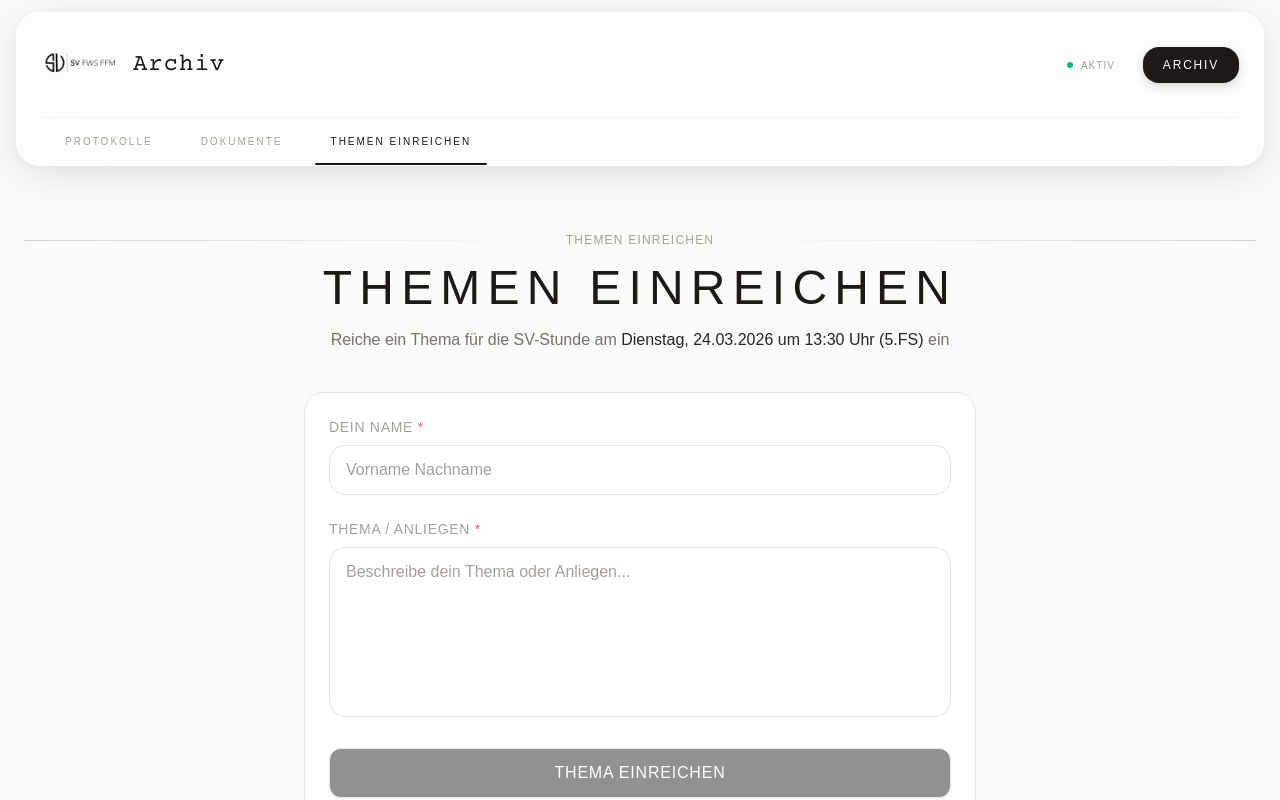
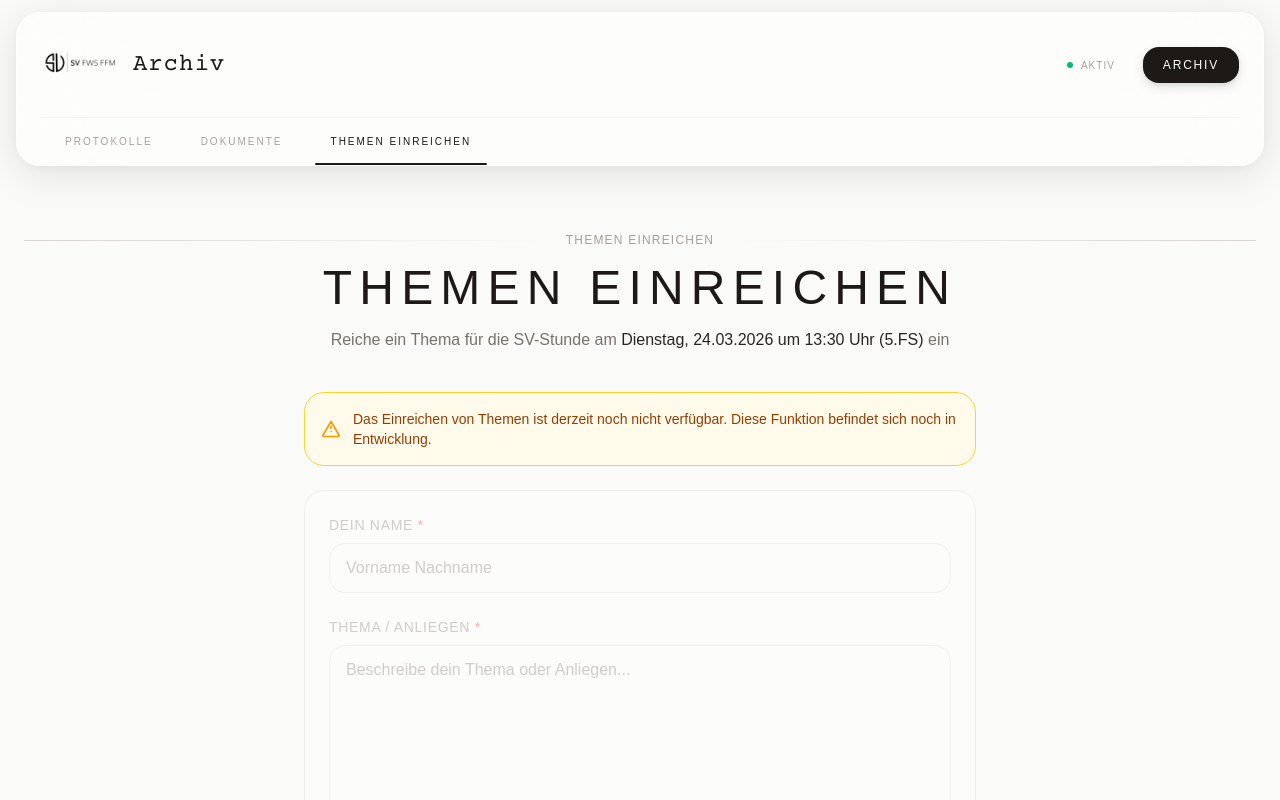
Before and after one commit to ProfessorEngineergit/SV-Archiv, a Next.js app: page /archiv/themen-einreichen in a window 1280 px wide. Shown: the top 800 px of the page. Built offline with nearby package versions, Linux system fonts and the light colour scheme.

Commit message:
Add warning banner marking topic submission as not yet available
Co-authored-by: ProfessorEngineergit <209242591+ProfessorEngineergit@users.noreply.github.com>

```diff
--- a/src/app/archiv/themen-einreichen/page.tsx
+++ b/src/app/archiv/themen-einreichen/page.tsx
@@ -40,8 +40,32 @@ export default function ThemenEinreichenPage() {
           )}
         </div>
 
+        {/* Work in Progress Banner */}
+        <div className="max-w-2xl mx-auto mb-6">
+          <div className="p-4 border border-amber-300 bg-amber-50 rounded-lg">
+            <div className="flex items-center gap-3">
+              <svg
+                className="h-5 w-5 text-amber-500 flex-shrink-0"
+                fill="none"
+                stroke="currentColor"
+                viewBox="0 0 24 24"
+              >
+                <path
+                  strokeLinecap="round"
+                  strokeLinejoin="round"
+                  strokeWidth={2}
+                  d="M12 9v2m0 4h.01M12 3l9.66 16.5a1 1 0 01-.87 1.5H3.21a1 1 0 01-.87-1.5L12 3z"
+                />
+              </svg>
+              <span className="text-sm text-amber-800 font-medium">
+                Das Einreichen von Themen ist derzeit noch nicht verfügbar. Diese Funktion befindet sich noch in Entwicklung.
+              </span>
+            </div>
+          </div>
+        </div>
+
         {/* Form */}
-        <div className="max-w-2xl mx-auto">
+        <div className="max-w-2xl mx-auto opacity-50 pointer-events-none" aria-disabled="true">
           <ThemenForm nextStunde={nextStunde} />
         </div>
 
```
